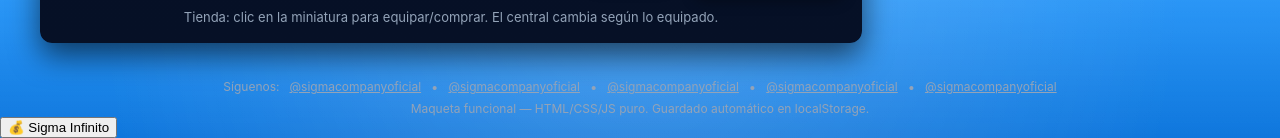
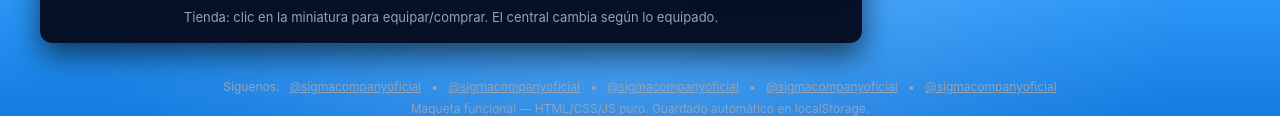
Before and after one commit to sigmacompanyoficial/Beta-foso-idle-cliker, a plain HTML site: page index.html in a window 1280 px wide. Shown: the part 853-991 px from the top of the page. After the commit the page ends 969 px from the top, so only its background shows below. Drawn offline with Linux system fonts and the light colour scheme.

Commit message:
Update index.html

```diff
--- a/index.html
+++ b/index.html
@@ -784,7 +784,7 @@
       <div class="metaTiny" style="margin-top:6px">Maqueta funcional — HTML/CSS/JS puro. Guardado automático en localStorage.</div>
     </footer>
   </div>
-   <button id="btnSigmaHack">💰 Sigma Infinito</button>
+
   <!-- Modal Poderes -->
 <div id="powersModal" class="modal hidden">
   <div class="modal-content">
```
